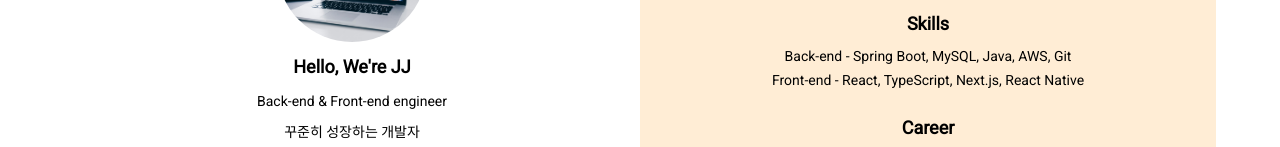
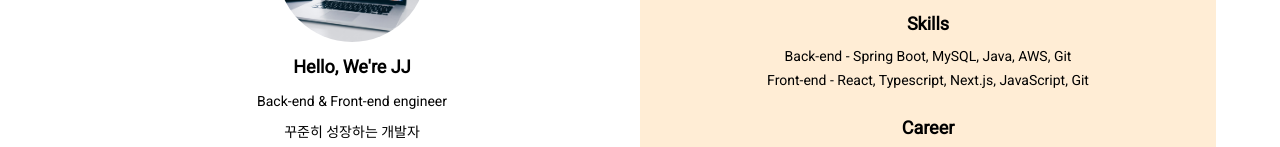
Before and after one commit to noaprost/jjlog, a Next.js app: page /about in a window 1280 px wide. Shown: the part 338-485 px from the top of the page. Built offline with nearby package versions, Linux system fonts and the light colour scheme; no server answers.

Commit message:
chore: 기술 스택 수정, movePost overflow 수정

```diff
--- a/src/app/about/page.tsx
+++ b/src/app/about/page.tsx
@@ -26,7 +26,7 @@ export default function AboutPage() {
             Back-end - Spring Boot, MySQL, Java, AWS, Git
           </p>
           <p className="lg:text-sm sm:text-xs text-xs">
-            Front-end - React, TypeScript, Next.js, React Native
+            Front-end - React, Typescript, Next.js, JavaScript, Git
           </p>
         </div>
         <div className="flex flex-col items-center p-1">
--- a/src/components/MovePost.tsx
+++ b/src/components/MovePost.tsx
@@ -34,7 +34,7 @@ export default function MovePost({
             width={500}
             height={200}
           />
-          <div className="flex justify-around w-full hover:scale-110 ease-in-out absolute bottom-6 rigth-6 items-center">
+          <div className="flex justify-around items-center w-full hover:scale-110 ease-in-out absolute bottom-6 rigth-6">
             <FaArrowLeft className="w-12 h-12 text-orange-500" />
             <div>
               <p className="text-xl font-semibold truncate w-96 mb-1">
@@ -57,7 +57,7 @@ export default function MovePost({
             width={500}
             height={200}
           />
-          <div className="flex justify-around w-full hover:scale-110 ease-in-out absolute bottom-6 left-6">
+          <div className="flex justify-evenly w-full hover:scale-110 ease-in-out absolute bottom-6 left-6">
             <div>
               <p className="text-xl font-semibold mb-1 truncate w-96">
                 {next.title}
```
